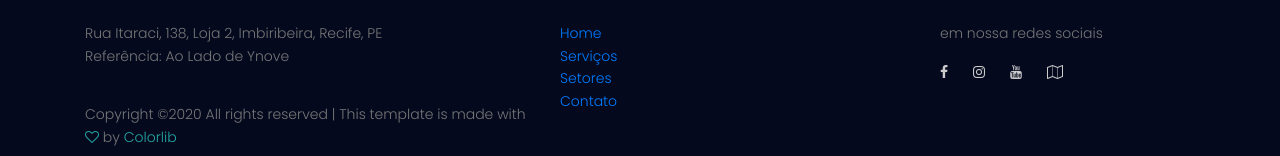
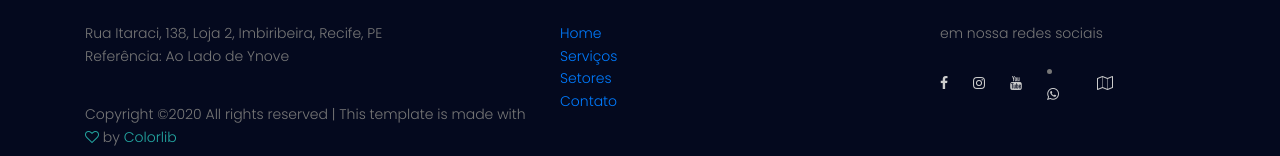
Before and after one commit to afc2/industry, a plain HTML site: page index.html in a window 1280 px wide. Shown: the part 2271-2427 px from the top of the page. Drawn offline with nearby package versions, Linux system fonts and the light colour scheme; some packages are replaced by stand-ins of ours.

Commit message:
add icone whatsapp

```diff
--- a/index.html
+++ b/index.html
@@ -279,6 +279,7 @@
 									<a href="#"><i class="fa fa-facebook"></i></a>
 									<a href="#"><i class="fa fa-instagram"></i></a>
 									<a href="#"><i class="fa fa-youtube"></i></a>
+									<li><a href="https://wa.me/5581998816879?text=Eu%20gostaria20%da20%ajuda20%de20%vocês."><i class="fa fa-whatsapp"></i></a></li>
 									<a href="https://www.google.com/maps/dir/-8.0995044,-34.9175803/R.+Itacari,+138+-+Imbiribeira,+Recife+-+PE,+51200-080/@-8.1033813,-34.9182506,16z/data=!3m1!4b1!4m9!4m8!1m1!4e1!1m5!1m1!1s0x7ab1ef8bb5eeedb:0xc5911c350a495921!2m2!1d-34.9132187!2d-8.1083493"><i class="fa fa-map-o"></i></a>
 								</div>
 							</div>
```
